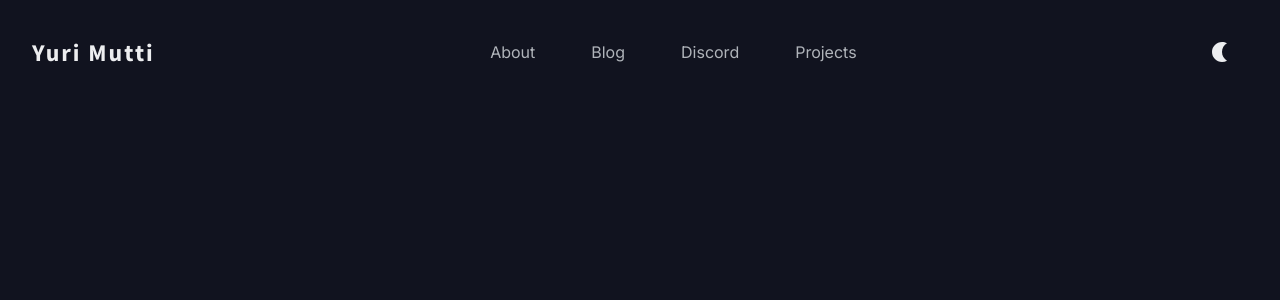
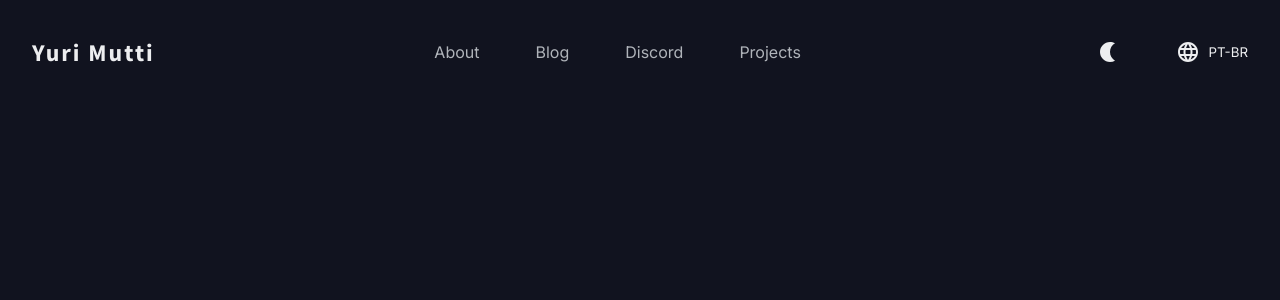
Before and after one commit to yurimutti/yurimutti.com, a Next.js app: page / in a window 1280 px wide. Shown: the top 300 px of the page. Built offline with nearby package versions, Linux system fonts and the light colour scheme.

Commit message:
feat: add toggle lang in navbar

```diff
--- a/src/components/layouts/navbar/index.tsx
+++ b/src/components/layouts/navbar/index.tsx
@@ -5,6 +5,7 @@ import Link from 'next/link';
 // import { useRouter } from 'next/router';
 
 import { Logo } from '@/components/logo';
+import { ToggleLang } from '@/components/toggle-lang';
 import { ToggleTheme } from '@/components/toggle-theme';
 
 import {
@@ -43,14 +44,7 @@ export function Navbar() {
                 return (
                   <ListItem key={page}>
                     <Anchor href="#" onHoverStart={() => setHovered(page)}>
-                      {isHovered && (
-                        <NavHovered
-                          layoutId="shape"
-                          initial={{ opacity: 0 }}
-                          animate={{ opacity: 1 }}
-                          exit={{ opacity: 0 }}
-                        />
-                      )}
+                      {isHovered && <NavHovered layoutId="shape" />}
                       {page}
                     </Anchor>
                   </ListItem>
@@ -60,6 +54,7 @@ export function Navbar() {
           </Nav>
           <ToggleArea>
             <ToggleTheme />
+            <ToggleLang />
           </ToggleArea>
         </Header>
       </Container>
--- /dev/null
+++ b/src/components/toggle-lang/index.tsx
@@ -0,0 +1,12 @@
+import { MdLanguage } from 'react-icons/md';
+
+import { Lang } from './styles';
+
+export function ToggleLang() {
+  return (
+    <Lang>
+      <MdLanguage />
+      PT-BR
+    </Lang>
+  );
+}
--- /dev/null
+++ b/src/components/toggle-lang/styles.ts
@@ -0,0 +1,18 @@
+import { styled } from '@/styles';
+
+export const Lang = styled('button', {
+  display: 'flex',
+  alignItems: 'center',
+  justifyContent: 'center',
+  gap: '$2',
+  cursor: 'pointer',
+  backgroundColor: 'transparent',
+  border: 'none',
+  color: '$slate12',
+
+  svg: {
+    color: '$slate12',
+    width: '$4',
+    height: '$4',
+  },
+});
```
